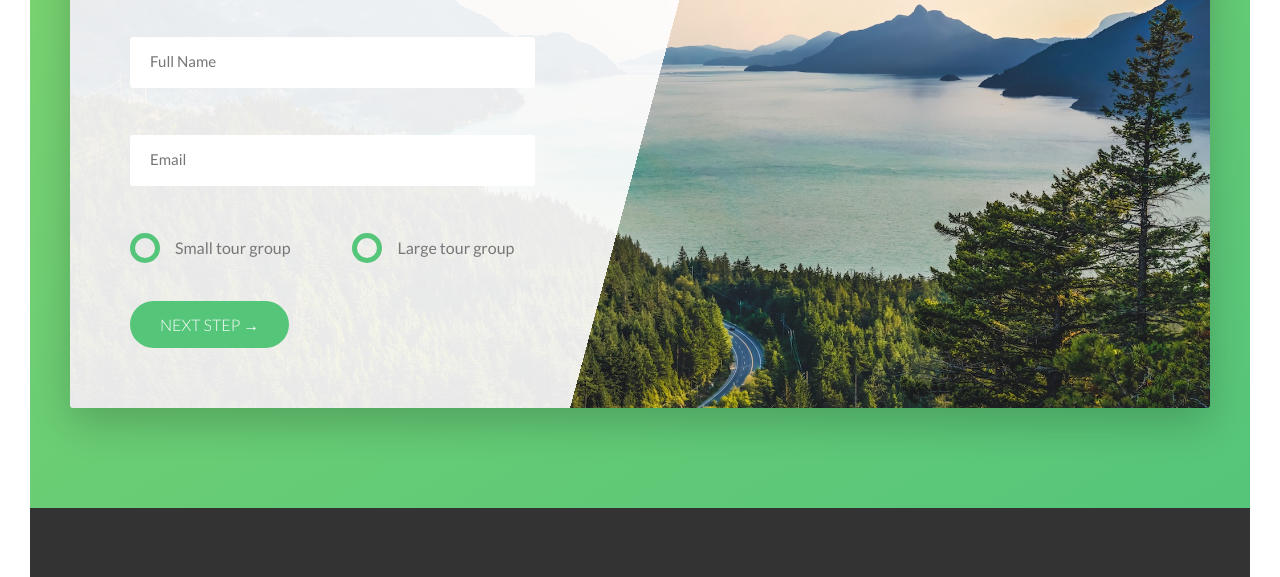
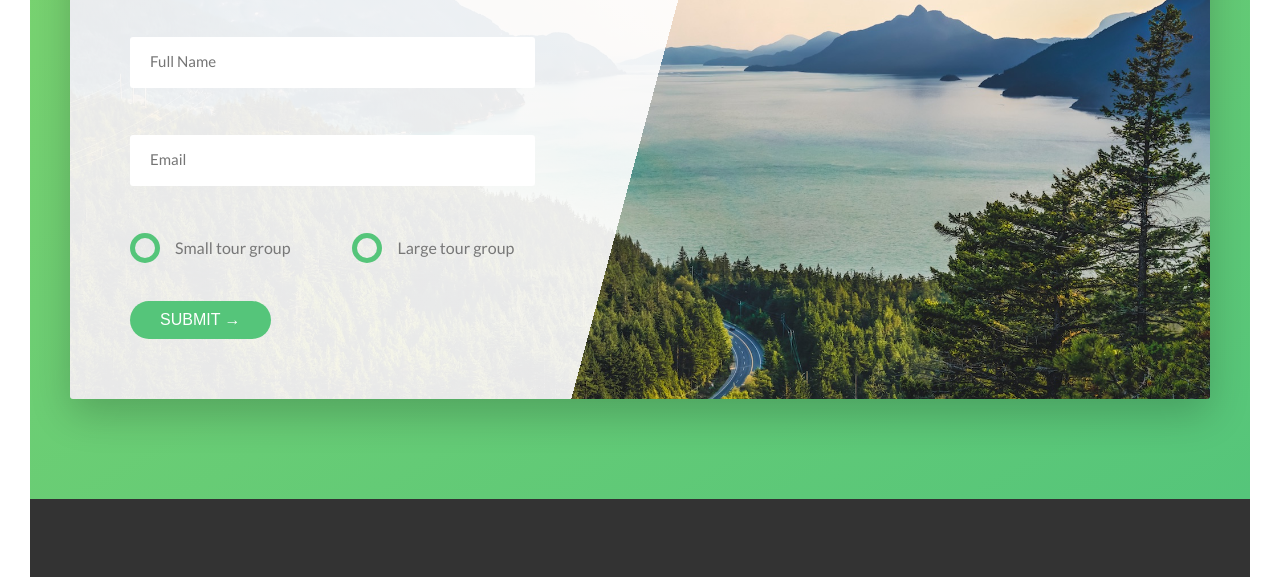
Before and after one commit to sunderrawat/css-natours, a website: page index.html in a window 1280 px wide. Shown: the part 4968-5545 px from the top of the page. Drawn offline with Linux system fonts and the light colour scheme.

Commit message:
adding netlify attribute in form for submiting form

```diff
--- a/index.html
+++ b/index.html
@@ -327,7 +327,7 @@
         <div class="row">
           <div class="book">
             <div class="book__form">
-              <form action="#" class="form">
+              <form action="#" method="POST" class="form" netlify>
                 <div class="u-margin-bottom-medium">
                   <h2 class="heading-secondary">Start booking now</h2>
                 </div>
@@ -377,7 +377,8 @@
                     >
                   </div>
                 </div>
-                <a href="#" class="btn btn--green">Next Step &rarr;</a>
+                <!-- <a href="#" class="btn btn--green">Next Step &rarr;</a> -->
+                <button type="submit" class="btn btn--green button">Submit &rarr;</button>
               </form>
             </div>
           </div>
--- a/sass/components/_button.scss
+++ b/sass/components/_button.scss
@@ -82,3 +82,7 @@
     transform: translateY(0);
   }
 }
+
+.button{
+  border: none;
+}
```
Also changed, not shown: css/style.comp.css, css/style.concat.css, css/style.css, css/style.prefix.css.
